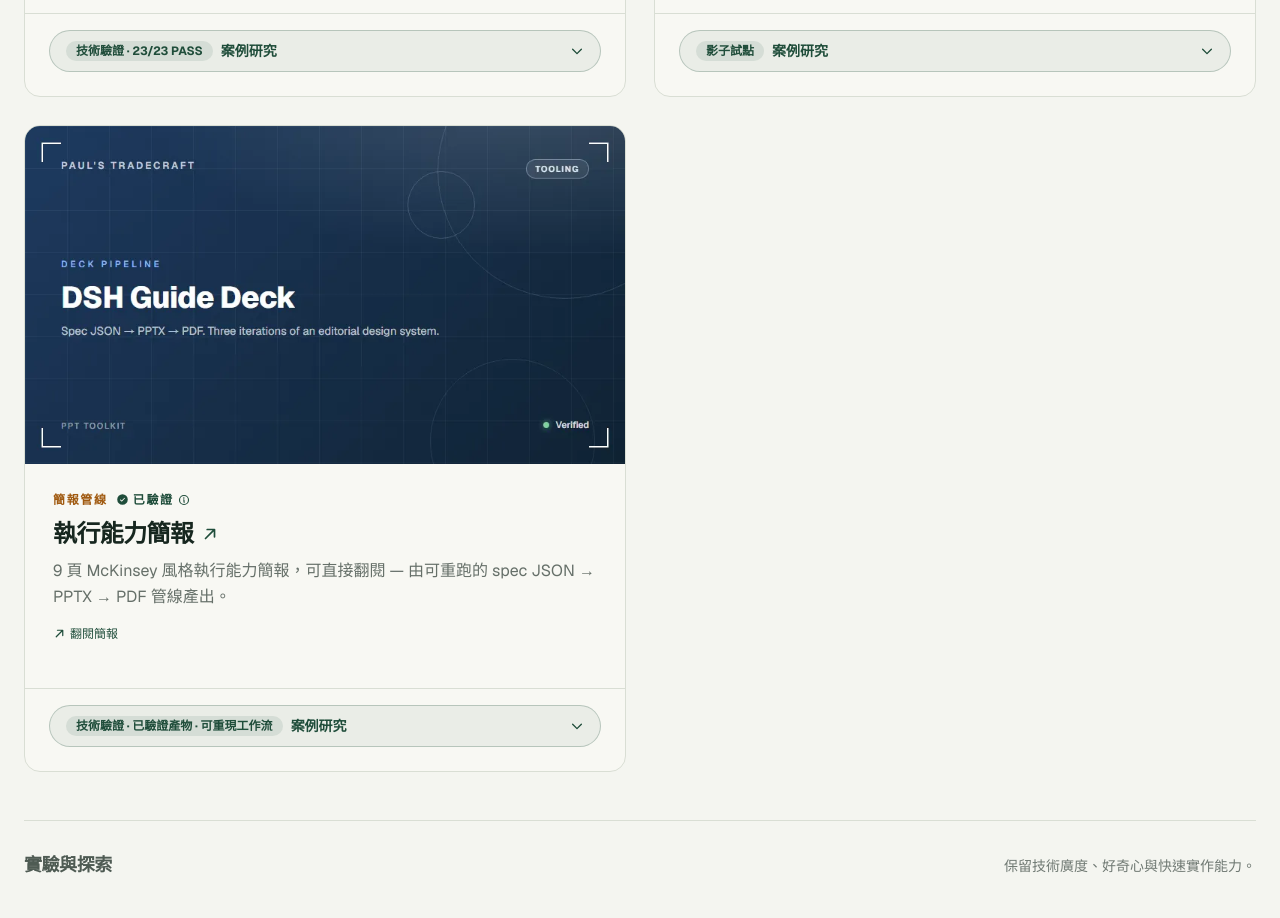
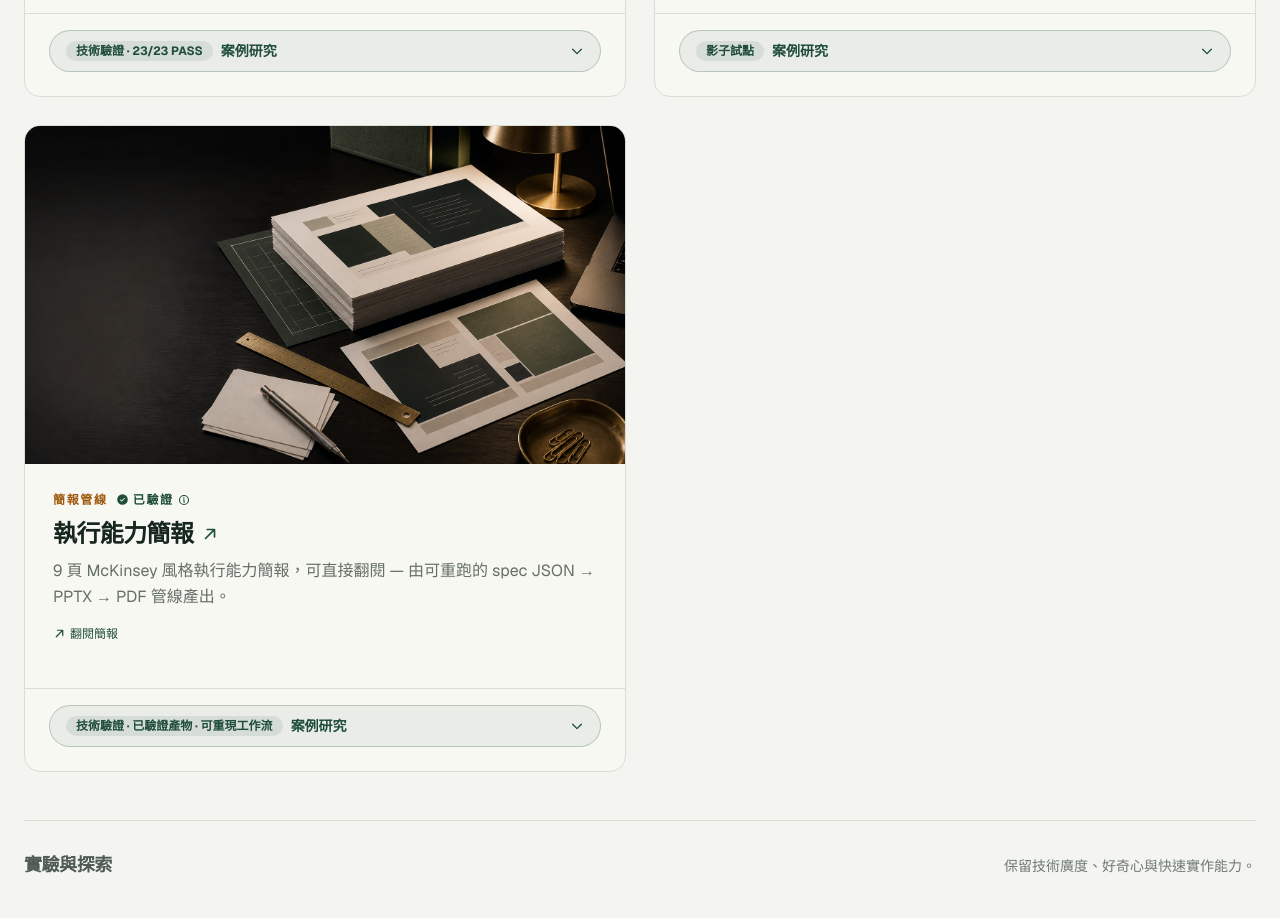
Before and after one commit to apchen1978/pauls-tradecraft, a React (Vite) app: page / in a window 1280 px wide. Shown: the part 5900-6818 px from the top of the page. Built offline with nearby package versions, Linux system fonts and the light colour scheme.

Commit message:
feat(works): refresh DSH guide deck cover

```diff
--- a/src/data/works.js
+++ b/src/data/works.js
@@ -386,7 +386,7 @@ export const works = [
     id: "deck",
     featuredRank: 3,
     section: "operations",
-    cover: "/images/cover-deck.webp",
+    cover: "/images/cover-deck-v2.png",
     imageAlt: { zh: "DSH 快速指南簡報", en: "DSH quick guide deck" },
     link: "/deck-viewer/",
     linkLabel: { zh: "翻閱簡報", en: "Flip Through Deck" },
```
Also changed, not shown: public/images/cover-deck-v2.png (added).
